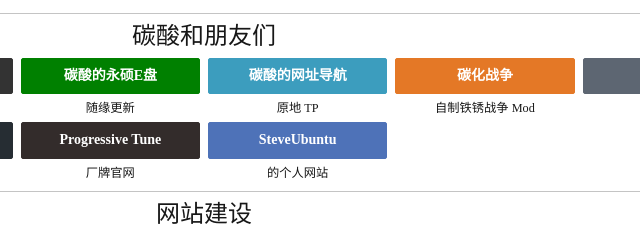
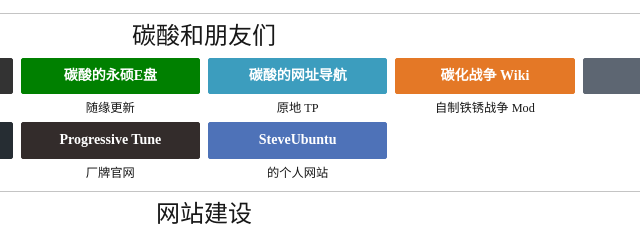
Before and after one commit to Tianscar/sitenav, a website: page index.html in a window 1280 px wide. Shown: the part 158-391 px from the top of the page, 436-1076 px from the left. Drawn offline with Linux system fonts and the light colour scheme; a web font is replaced by a local one.

Commit message:
Site updated: 2022-10-22 21:56:14

```diff
--- a/index.html
+++ b/index.html
@@ -99,12 +99,12 @@
       <div class="col-xl-2 col-sm-4 col-6 px-1">
         <a
         class="btn btn-primary btn btn-block"
-        href="https://carbonizedwf.tianscar.com"
+        href="https://cwwiki.tianscar.com"
         style="background-color: #e47826; border-color: #e47826;"
         target="_blank"
         role="button"
         >
-        碳化战争
+        碳化战争 Wiki
         </a>
         <p class="small my-1">
           自制铁锈战争 Mod
```
